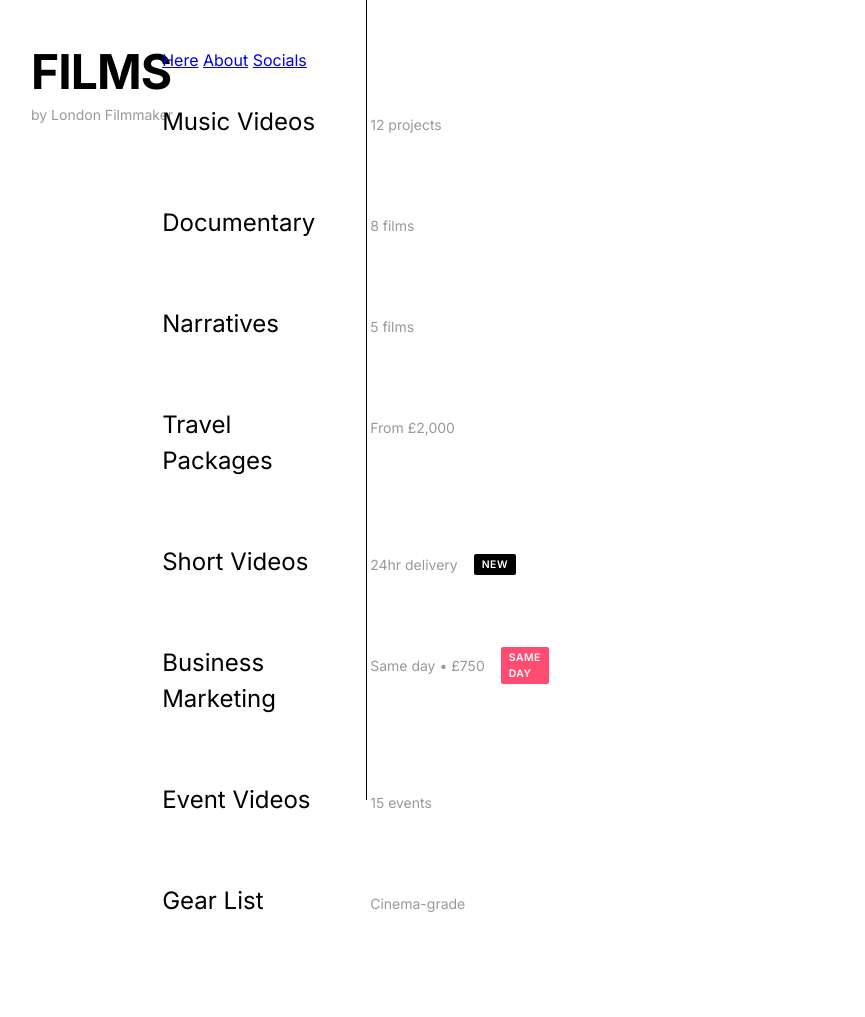
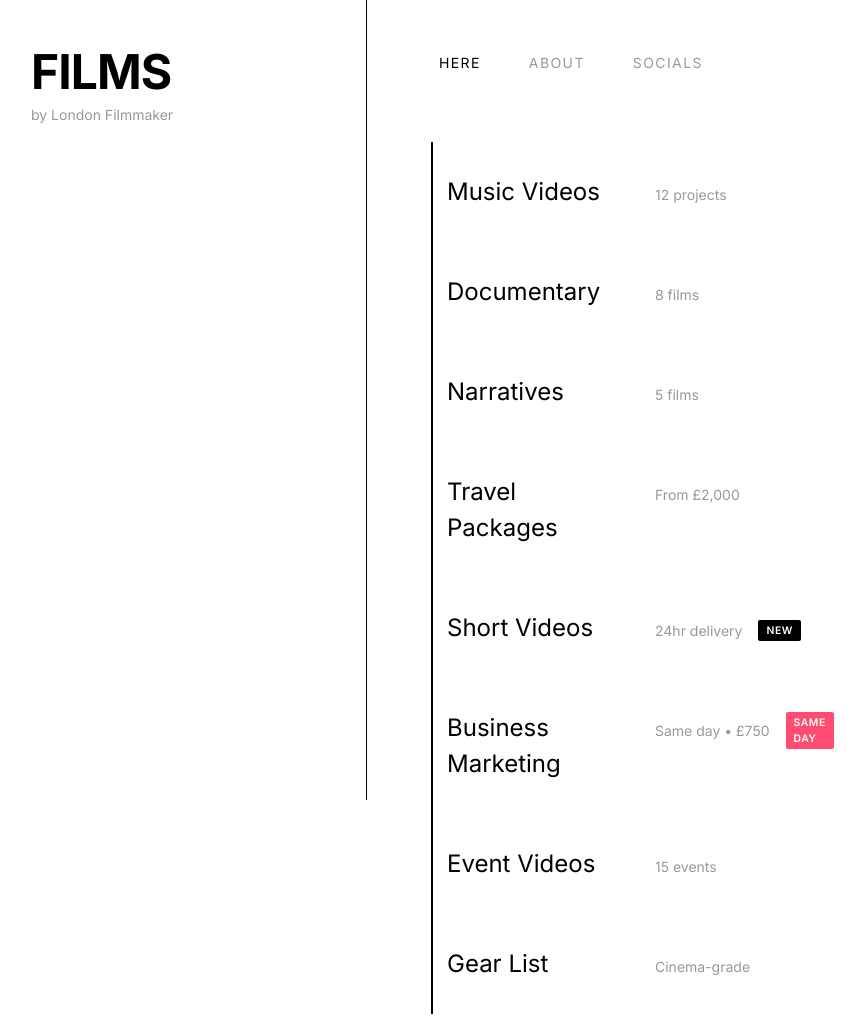
Before and after one commit to AcS81/ahmetcan, a plain HTML site: page filmmaker-portfolio/index.html in a window 1280 px wide. Shown: the whole page, without its empty margins (17-882 px from the left). Drawn offline with Linux system fonts and the light colour scheme.

Commit message:
Update filmmaker portfolio styles and settings

```diff
--- a/filmmaker-portfolio/css/styles.css
+++ b/filmmaker-portfolio/css/styles.css
@@ -22,8 +22,14 @@
     --transition-normal: 300ms ease;
     --transition-slow: 500ms ease-out;
 
-    --left-panel-width: 30%;
+    /* Clamp left panel width to prevent text crossing divider */
+    --left-panel-width: clamp(300px, 30vw, 500px);
+    --left-panel-min: 300px;
     --mobile-breakpoint: 768px;
+
+    /* Fixed content width for consistent line alignment */
+    --category-max-width: 600px;
+    --line-max-width: 500px;
 }
 
 /* Reset */
@@ -139,25 +145,95 @@ body {
     position: relative;
 }
 
+/* Navigation */
+.top-nav {
+    display: flex;
+    gap: var(--spacing-md);
+    margin-bottom: var(--spacing-lg);
+    padding-bottom: var(--spacing-sm);
+    border-bottom: 1px solid var(--color-black);
+    position: relative;
+}
+
+.nav-link {
+    color: var(--color-gray);
+    text-decoration: none;
+    font-size: 0.875rem;
+    text-transform: uppercase;
+    letter-spacing: 0.1em;
+    transition: color var(--transition-fast);
+    position: relative;
+    padding: 0.25rem 0.5rem;
+    background: var(--color-white);
+    z-index: 1;
+}
+
+.nav-link:hover,
+.nav-link.active {
+    color: var(--color-black);
+}
+
+/* White gap effects on nav links to cut through any divider interference */
+.nav-link::before {
+    content: '';
+    position: absolute;
+    left: -0.5rem;
+    right: -0.5rem;
+    top: 0;
+    bottom: 0;
+    background: var(--color-white);
+    z-index: -1;
+}
+
 .category-list {
     display: flex;
     flex-direction: column;
+    position: relative;
+}
+
+/* Persistent black vertical line on the left of all items */
+.category-list::before {
+    content: '';
+    position: absolute;
+    left: 0;
+    top: 0;
+    bottom: 0;
+    width: 2px;
+    background: var(--color-black);
 }
 
 .category-item {
+    position: relative;
     display: flex;
     align-items: baseline;
     gap: var(--spacing-lg);
     padding: var(--spacing-md) 0;
-    border-bottom: 1px solid transparent;
+    padding-left: var(--spacing-sm);
     text-decoration: none;
     color: var(--color-black);
     transition: all var(--transition-normal);
 }
 
+/* White expanding line that creates gap in black line on hover */
+.category-item::before {
+    content: '';
+    position: absolute;
+    left: 0;
+    top: 50%;
+    transform: translateY(-50%);
+    width: 2px;
+    height: 0;
+    background: var(--color-white);
+    transition: height var(--transition-normal);
+    z-index: 1;
+}
+
+.category-item:hover::before {
+    height: 60%;
+}
+
 .category-item:hover {
-    padding-left: var(--spacing-sm);
-    border-bottom-color: var(--color-black);
+    padding-left: calc(var(--spacing-sm) + 0.5rem);
 }
 
 .category-name {
```
Also changed, not shown: .claude/settings.local.json.
